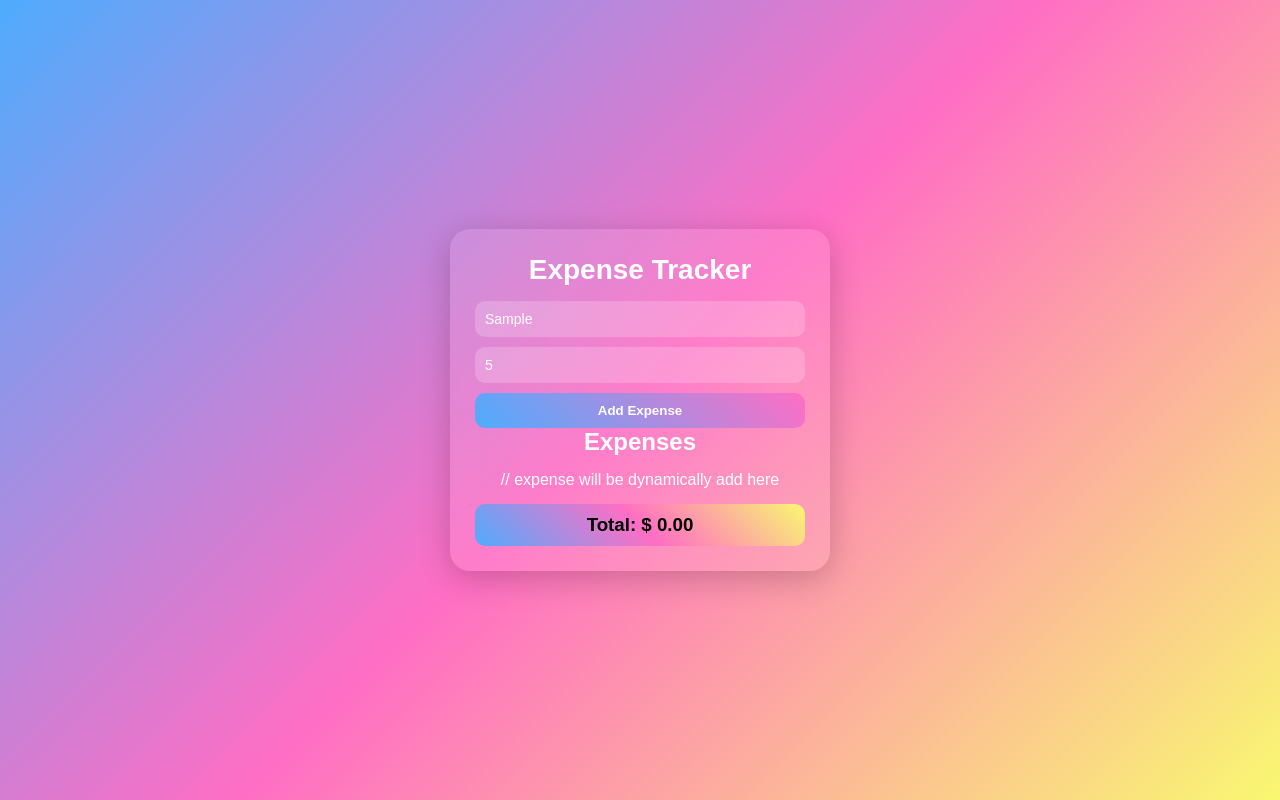
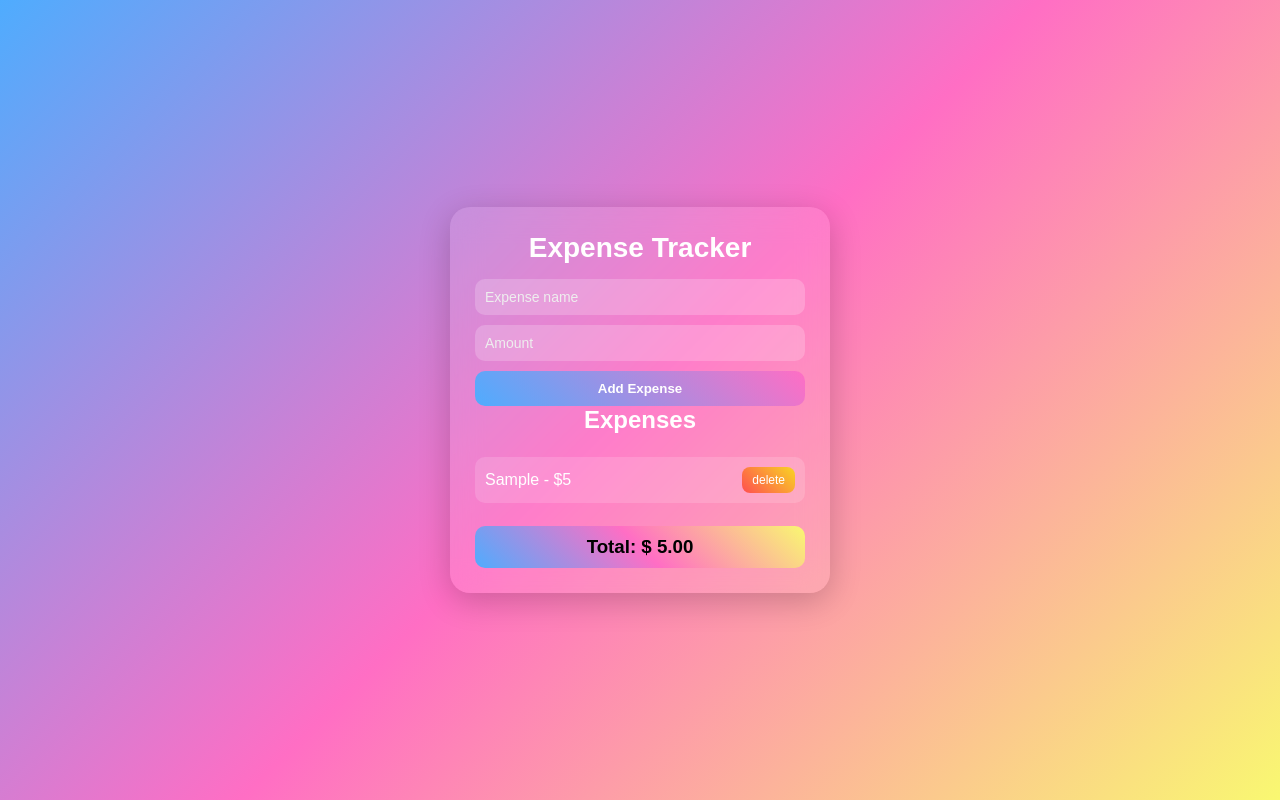
Before and after one commit to Student-Amaan/Expense-Tracker, a plain HTML site: page index.html in a window 1280 px wide. Both pictures are taken after typing "Sample", "5" into the empty fields and a click on the button "Add Expense". Drawn offline with Linux system fonts and the light colour scheme.

Commit message:
expense tracker task is completed

```diff
--- a/script.js
+++ b/script.js
@@ -1,34 +1,69 @@
-document.addEventListener('DOMContentLoaded', () => {
+document.addEventListener("DOMContentLoaded", () => {
   const expenseForm = document.getElementById("expense-form");
   const expenseName = document.getElementById("expense-name");
   const expenseAmount = document.getElementById("expense-amount");
   const expenseList = document.getElementById("expense-list");
   const totalAmountDisplay = document.getElementById("total-amount");
 
-    let expenses = []
-    let totalAmount = calculateTotal()
+  let expenses = JSON.parse(localStorage.getItem("expenses")) || [];
+  let totalAmount = calculateTotal();
 
+  randerExpenses();
 
-    expenseForm.addEventListener('submit', (e)=>{
-        e.preventDefault()
-        const name = expenseName.value.trim()
-        const amount = parseFloat(expenseAmount.value.trim())
+  expenseForm.addEventListener("submit", (e) => {
+    e.preventDefault();
+    const name = expenseName.value.trim();
+    const amount = parseFloat(expenseAmount.value.trim());
 
-        if(name !== "" && !isNaN(amount) && amount > 0){
+    if (name !== "" && !isNaN(amount) && amount > 0) {
       const newExpense = {
         id: Date.now(),
         name: name,
         amount: amount,
+      };
+      expenses.push(newExpense);
+      saveExpensesToLocal();
+      randerExpenses();
+      updateTotal();
+
+      expenseName.value = "";
+      expenseAmount.value = "";
     }
-            expenses.push(newExpense)
-            saveExpensesToLocal()
-        }
-    })
-    function calculateTotal(){
+  });
 
+  function randerExpenses() {
+    expenseList.innerHTML = "";
+    expenses.forEach((expense) => {
+      const li = document.createElement("li");
+      li.innerHTML = `${expense.name} - $${expense.amount}
+            <button class="button" data-id="${expense.id}">delete</delete>
+            `;
+
+      expenseList.appendChild(li);
+    });
   }
 
-    function saveExpensesToLocal(){
-        localStorage.setItem('expenses', JSON.stringify(expenses))
+  function calculateTotal() {
+    return expenses.reduce((sum, expense) => sum + expense.amount, 0);
   }
-})
+
+  function saveExpensesToLocal() {
+    localStorage.setItem("expenses", JSON.stringify(expenses));
+  }
+
+  function updateTotal() {
+    totalAmount = calculateTotal();
+    totalAmountDisplay.textContent = totalAmount.toFixed(2);
+  }
+
+  expenseList.addEventListener("click", (e) => {
+    if (e.target.tagName === "BUTTON") {
+      const expenseId = parseInt(e.target.getAttribute("data-id"));
+      expenses = expenses.filter((expense) => expense.id !== expenseId);
+
+      saveExpensesToLocal();
+      randerExpenses();
+      updateTotal();
+    }
+  });
+});
--- a/style.css
+++ b/style.css
@@ -122,3 +122,18 @@ body {
   background: #ff6ec4;
   border-radius: 10px;
 }
+.button{
+background: linear-gradient(45deg, #ff4e50, #f9d423);
+  border: none;
+  padding: 6px 10px;
+  border-radius: 8px;
+  color: white;
+  cursor: pointer;
+  font-size: 12px;
+  transition: 0.3s;
+}
+
+.delete-btn:hover {
+  transform: scale(1.1);
+  opacity: 0.9;
+}
```
Lines whose indentation alone changed are shown as unchanged.
